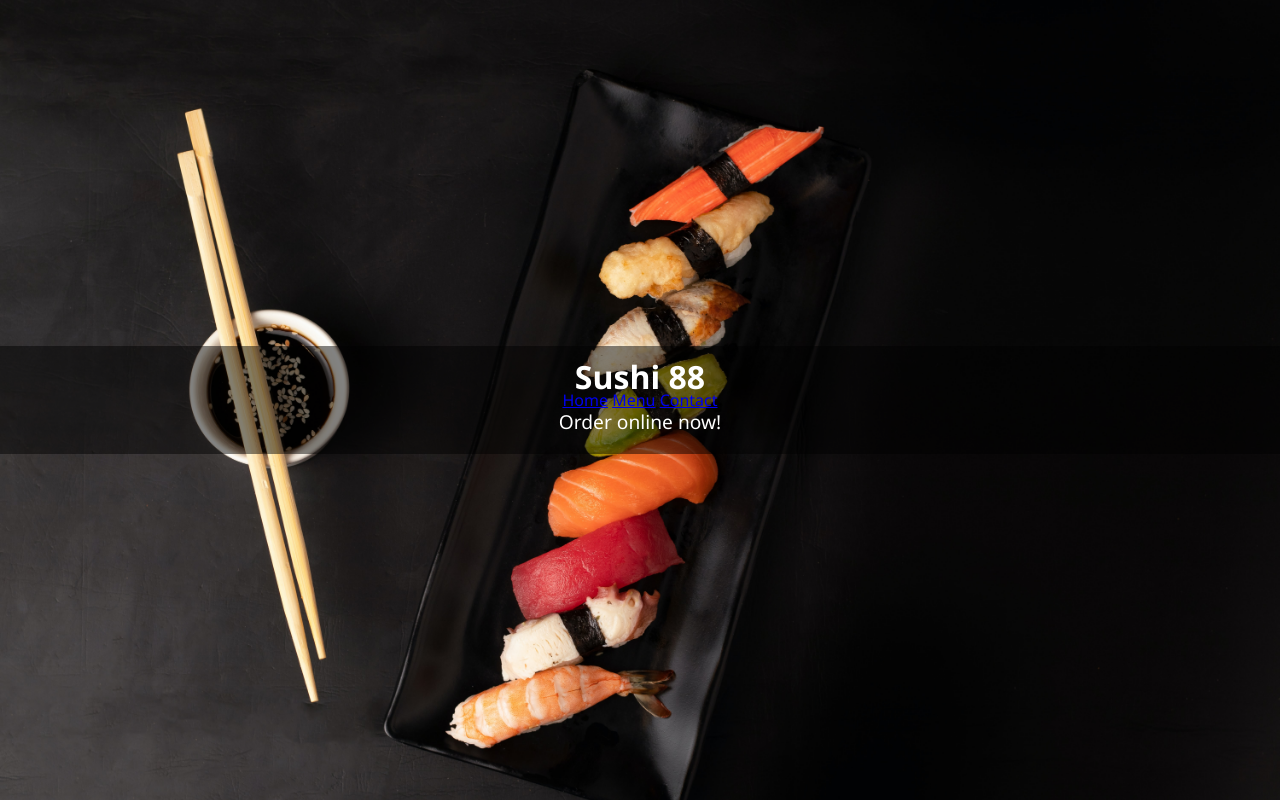
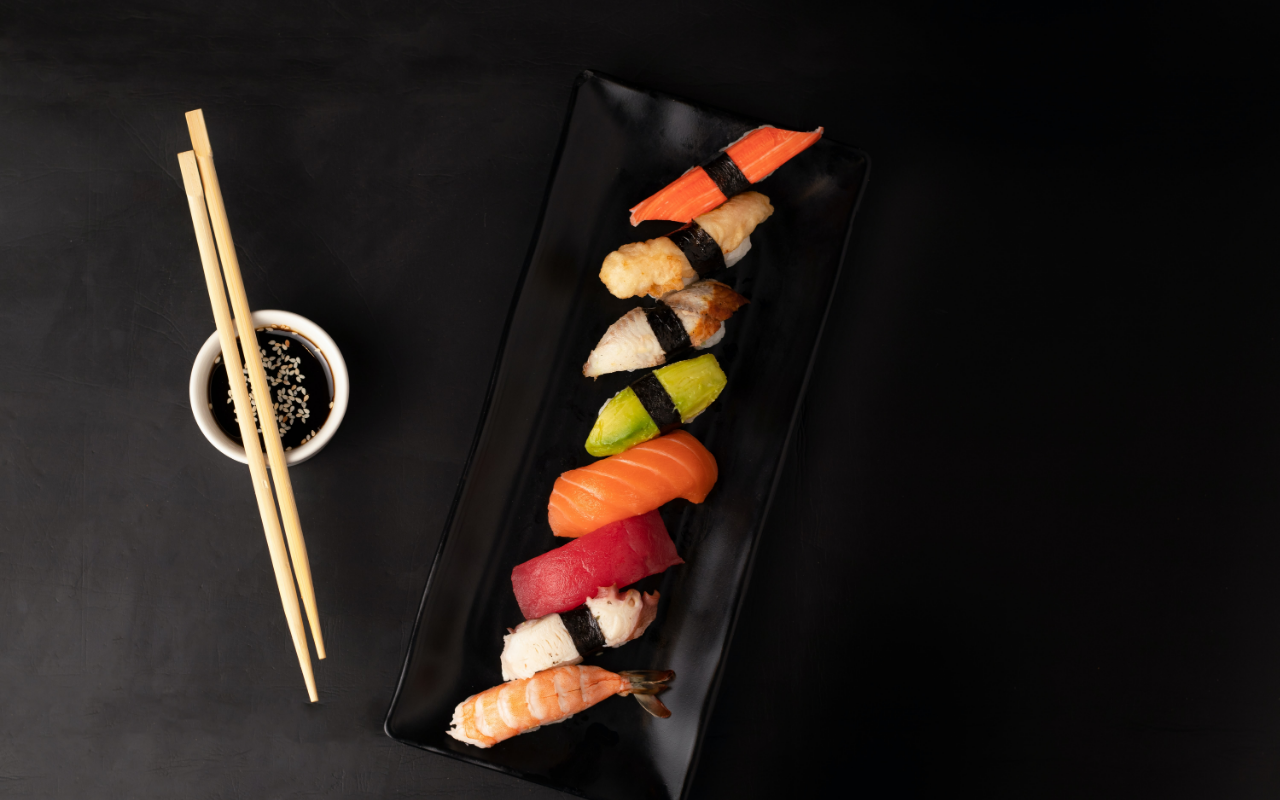
Before and after one commit to FalkoKa/restaurant-page, a website built with webpack: page dist/index.html in a window 1280 px wide. Built offline with nearby package versions, Linux system fonts and the light colour scheme.

```diff
--- a/dist/index.html
+++ b/dist/index.html
@@ -9,15 +9,6 @@
   </head>
   <body>
     <div class="content">
-      <div class="main">
-        <h1>Sushi 88</h1>
-        <nav class="navigation">
-          <a href="#">Home</a>
-          <a href="#">Menu</a>
-          <a href="#">Contact</a>
-        </nav>
-        <p>Order online now!</p>
-      </div>
       <script src="main.js"></script>
     </div>
   </body>
```
